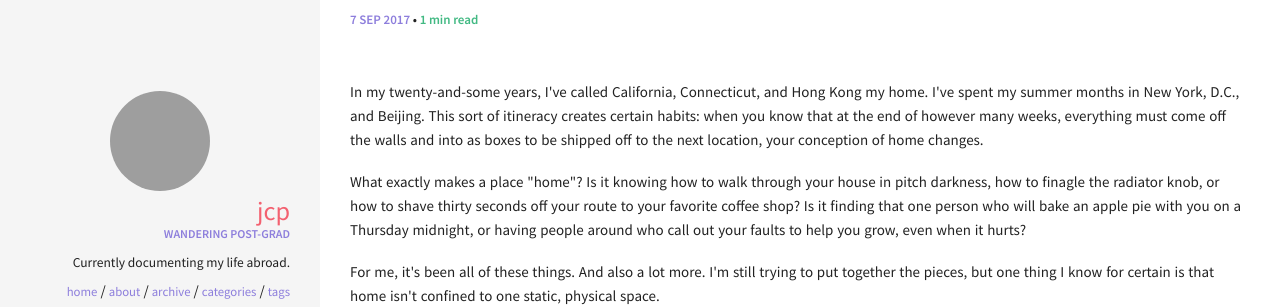
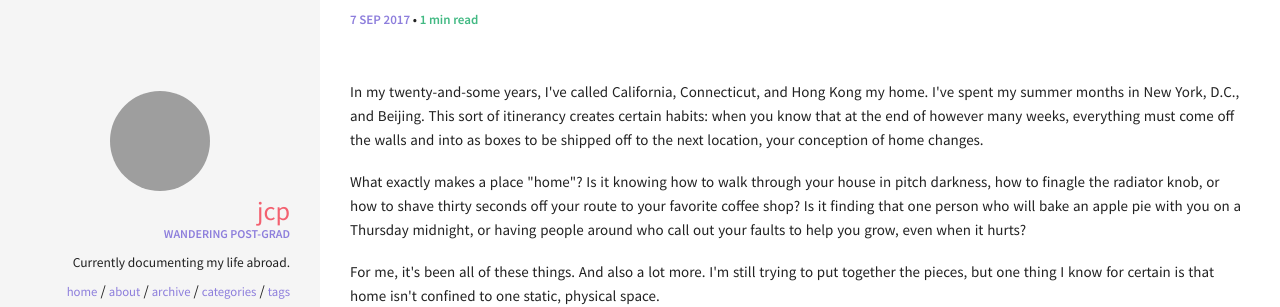
Before and after one commit to janicep/janicep.github.io, a Jekyll site: the page built from _posts/2018-09-07-finding-home.md, in a window 1280 px wide. Shown: the part 198-505 px from the top of the page. Built offline with Jekyll 4.4.1, drawn with Linux system fonts in a browser that asks for light colours.

Commit message:
updated post 1

```diff
--- a/_posts/2018-09-07-finding-home.md
+++ b/_posts/2018-09-07-finding-home.md
@@ -6,7 +6,7 @@ categories: [thoughts]
 comments: true
 ---
 
-<p> In my twenty-and-some years, I've called California, Connecticut, and Hong Kong my home. I've spent my summer months in New York, D.C., and Beijing. This sort of itineracy creates certain habits: when you know that at the end of however many weeks, everything must come off the walls and into as boxes to be shipped off to the next location, your conception of home changes. </p>
+<p> In my twenty-and-some years, I've called California, Connecticut, and Hong Kong my home. I've spent my summer months in New York, D.C., and Beijing. This sort of itinerancy creates certain habits: when you know that at the end of however many weeks, everything must come off the walls and into as boxes to be shipped off to the next location, your conception of home changes. </p>
 
 <p> What exactly makes a place "home"? Is it knowing how to walk through your house in pitch darkness, how to finagle the radiator knob, or how to shave thirty seconds off your route to your favorite coffee shop? Is it finding that one person who will bake an apple pie with you on a Thursday midnight, or having people around who call out your faults to help you grow, even when it hurts? </p>
 
```
